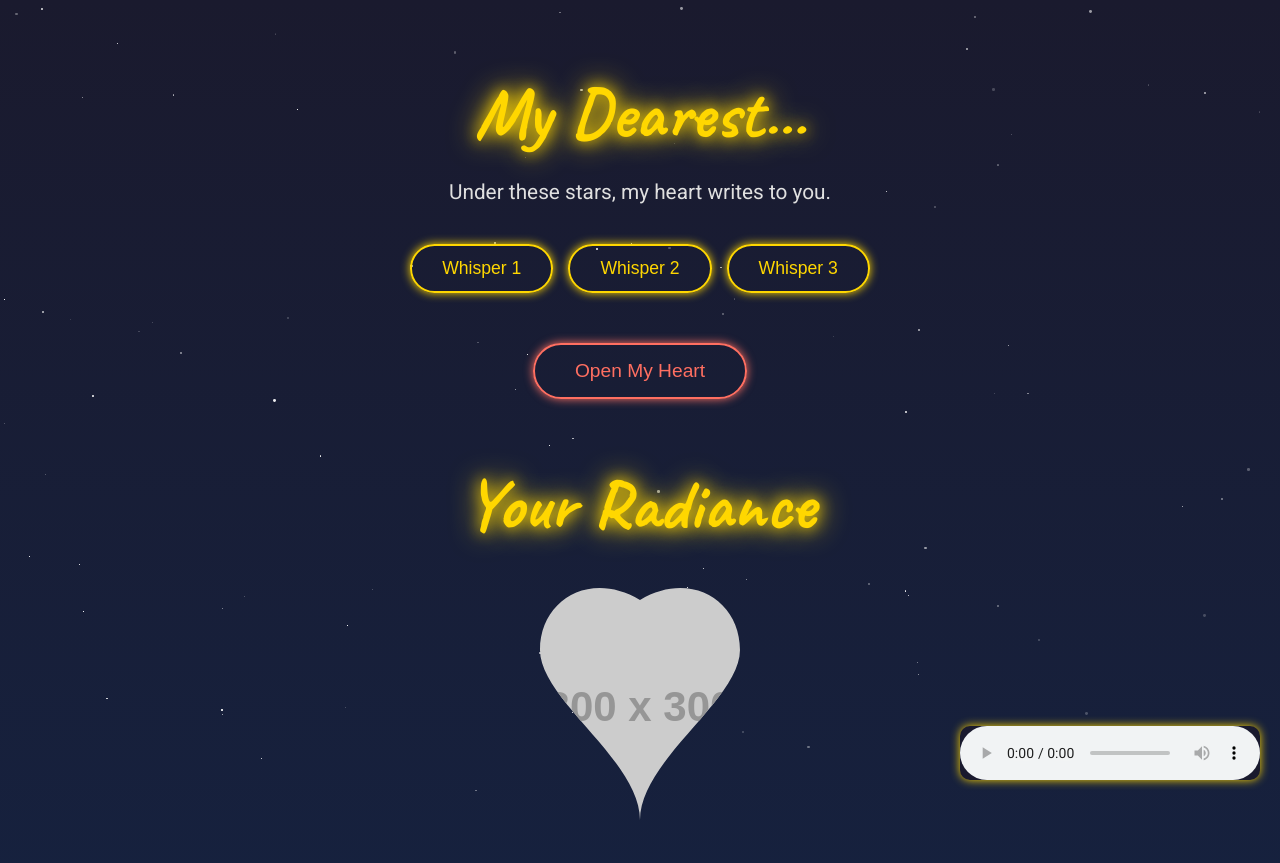
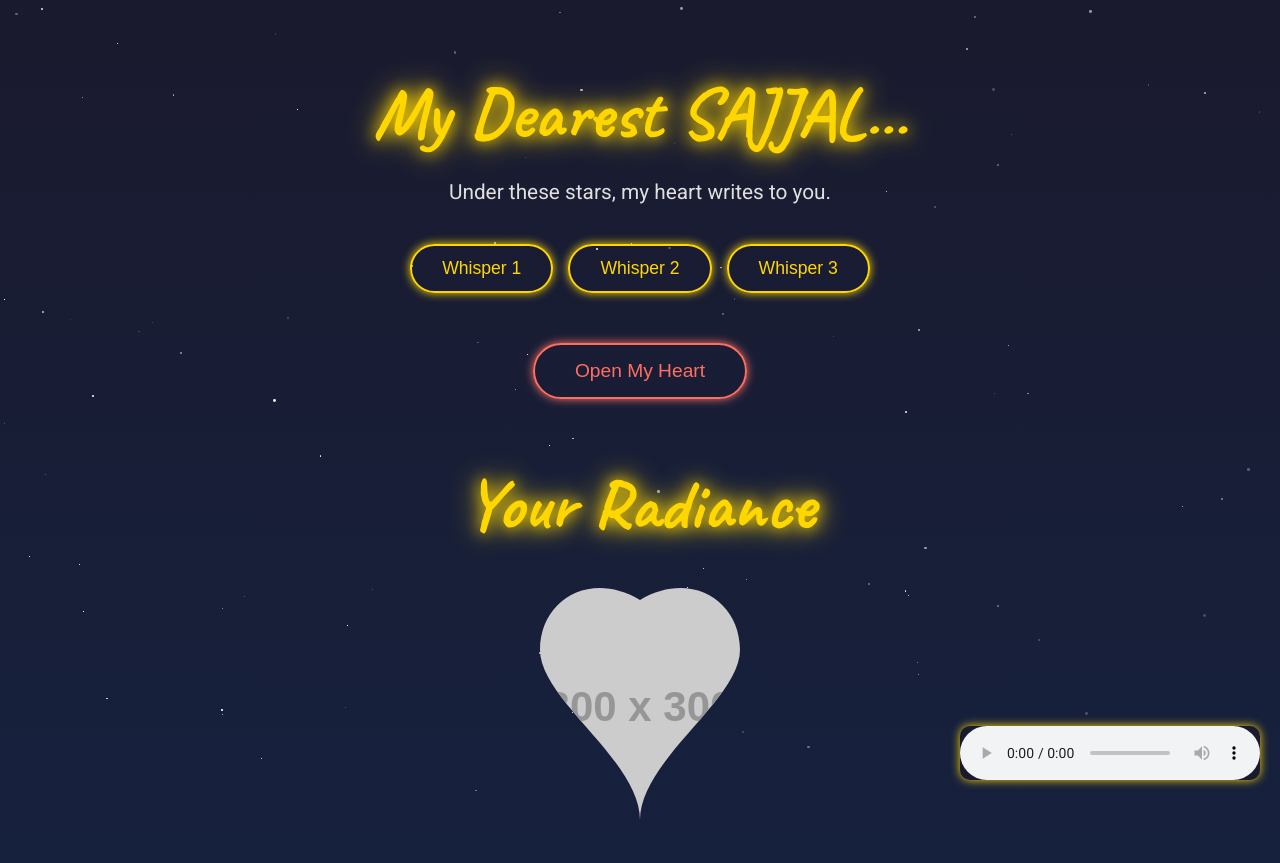
Before and after one commit to BilalHassanAwan/last-hope, a plain HTML site: page index.html in a window 1280 px wide. Drawn offline with Linux system fonts and the light colour scheme; placeholder pictures from the web are drawn by us.

Commit message:
Update index.html

```diff
--- a/index.html
+++ b/index.html
@@ -3,7 +3,7 @@
 <head>
   <meta charset="UTF-8">
   <meta name="viewport" content="width=device-width, initial-scale=1.0">
-  <title>To My Star, With Love</title>
+  <title>One & Only Sajjal</title>
   <style>
     @import url('https://fonts.googleapis.com/css2?family=Caveat:wght@400;700&family=Roboto:wght@400&display=swap');
 
@@ -169,7 +169,7 @@
 <body>
   <div class="stars" id="stars"></div>
   <div class="container">
-    <h1 class="title">My Dearest...</h1>
+    <h1 class="title">My Dearest SAJJAL...</h1>
     <p class="subtitle">Under these stars, my heart writes to you.</p>
 
     <div class="message-buttons">
```
